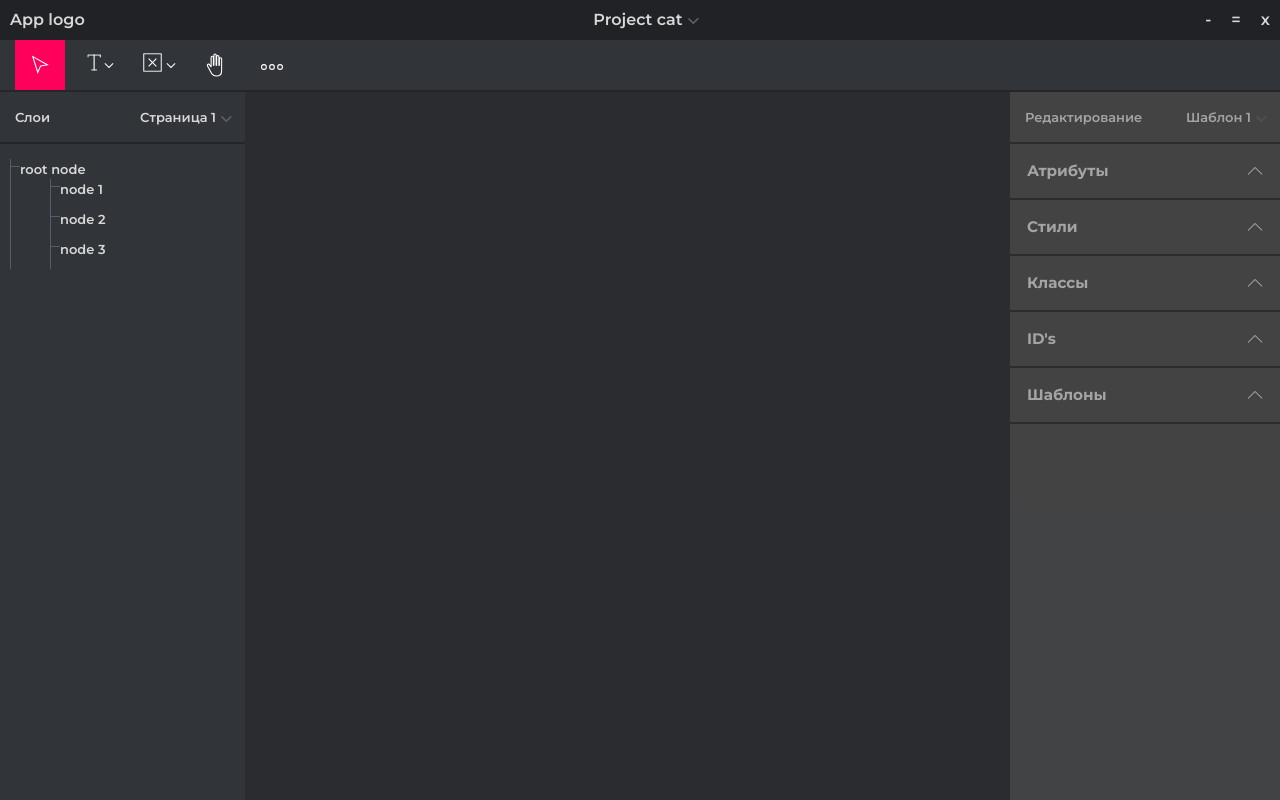
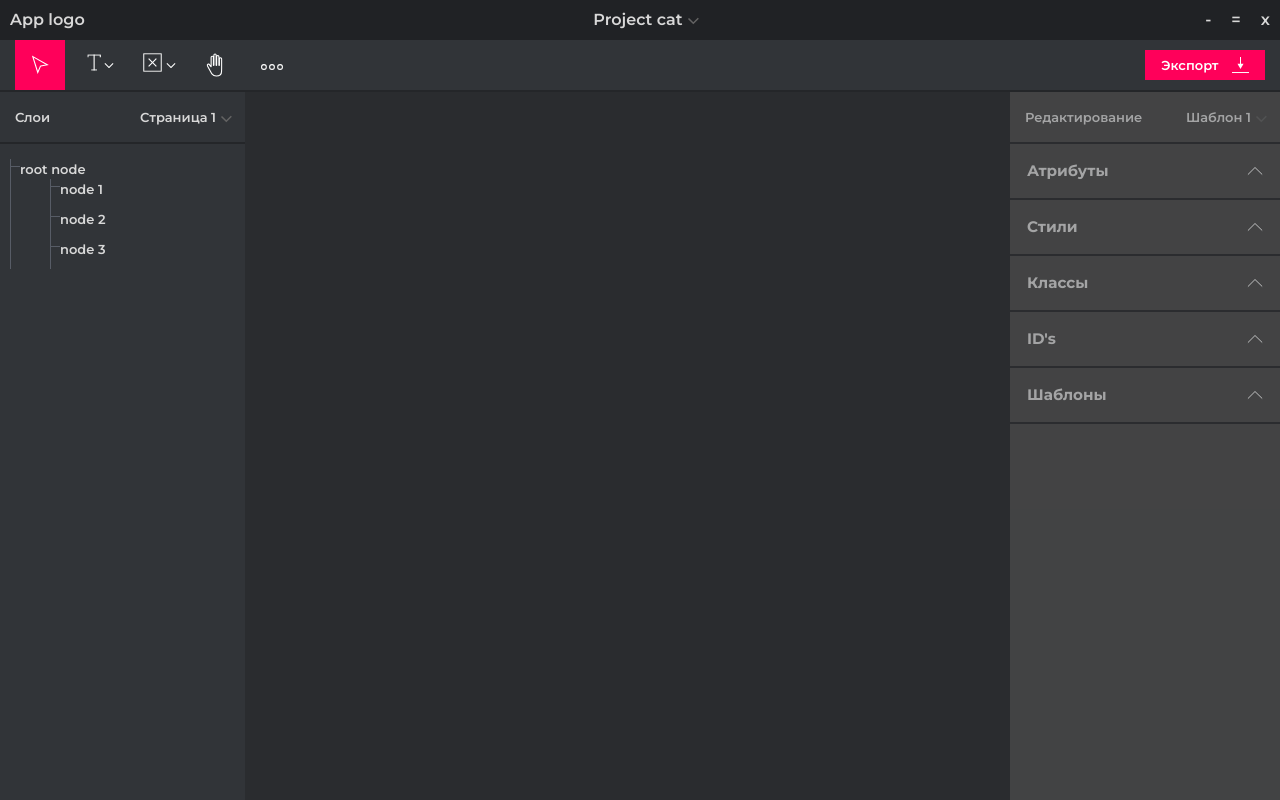
Before and after one commit to DSoftheM/constructor, a React (Create React App) app: page / in a window 1280 px wide. Built offline with nearby package versions, Linux system fonts and the light colour scheme.

Commit message:
добавлена кнопка

```diff
--- a/src/App.scss
+++ b/src/App.scss
@@ -6,7 +6,7 @@
 }
 
 .active {
-    background-color: #FF005A;
+	background-color: #ff005a;
 }
 
 // ============ dropdown ============
@@ -41,7 +41,7 @@
 		}
 
 		li:hover {
-            background-color: #FF005A;
+			background-color: #ff005a;
 		}
 	}
 
@@ -58,7 +58,7 @@
 	}
 
 	div {
-        color: #D8D8D8;
+		color: #d8d8d8;
 	}
 
 	a {
@@ -121,7 +121,7 @@
 		position: absolute;
 		transform: translate(-25%, 10%);
 
-        &>li:not(:last-child) {
+		& > li:not(:last-child) {
 			margin-bottom: 10px;
 		}
 
@@ -130,7 +130,7 @@
 		}
 
 		li:hover {
-            background-color: #FF005A;
+			background-color: #ff005a;
 		}
 	}
 
@@ -185,11 +185,15 @@ main {
 	background-color: #313438;
 	padding: 0px 15px;
 	border-bottom: 2px solid rgba(32, 34, 37, 0.75);
+	display: flex;
+	justify-content: space-between;
+	align-items: center;
 
 	// .tools__items
 	&__items {
 		display: flex;
 		gap: 8px;
+		width: 282px;
 	}
 
 	// .tools__item
@@ -225,7 +229,7 @@ main {
 	&__more {
 		width: 5px;
 		height: 5px;
-        border: 1px solid #FFFFFF;
+		border: 1px solid #ffffff;
 		border-radius: 50%;
 		position: relative;
 
@@ -236,7 +240,7 @@ main {
 			top: -1px;
 			width: 5px;
 			aspect-ratio: 1 / 1;
-            border: 1px solid #FFFFFF;
+			border: 1px solid #ffffff;
 			border-radius: 50%;
 		}
 
@@ -250,4 +254,30 @@ main {
 	}
 }
 
+.button-export {
+	display: flex;
+	width: 120px;
+	height: 30px;
+	align-items: center;
+	justify-content: center;
+	background-color: #ff005a;
+	font-family: "Montserrat";
+	font-style: normal;
+	font-weight: 600;
+	font-size: 13px;
+	line-height: 16px;
+	color: #ffffff;
+	border: none;
+}
+
+.button-export::after {
+	content: "";
+	width: 17px;
+	height: 17px;
+	margin-left: 11%;
+	background: url(export.svg) center/cover no-repeat;
+	position: relative;
+	cursor: pointer;
+}
+
 // ============ Test ============
--- a/src/components/Header/Tools/Tools.tsx
+++ b/src/components/Header/Tools/Tools.tsx
@@ -22,7 +22,8 @@ export default function Tools({ tools }: ToolsProps) {
 		<div className="tools">
 			<ul className="tools__items">
 				{tools.map(({ isOnce, id, imgPath, toolData, dropdownArrow }: ITool) => {
-                    if (isOnce) return (
+					if (isOnce)
+						return (
 							<OnceToolItem
 								handleClickOnSubmenu={handleClickOnSubmenu}
 								id={id}
@@ -38,15 +39,12 @@ export default function Tools({ tools }: ToolsProps) {
 							handleClickOnSubmenu={handleClickOnSubmenu}
 							id={id}
 						>
-                            <ImgDropdown
-                                titleImg={imgPath}
-                                toolData={toolData}
-                                dropdownArrow={dropdownArrow}
-                            />
+							<ImgDropdown titleImg={imgPath} toolData={toolData} dropdownArrow={dropdownArrow} />
 						</ToolItem>
 					);
 				})}
 			</ul>
+			<button className="button-export">Экспорт</button>
 		</div>
 	);
-};
+}
```
Also changed, not shown: src/export.svg (added). Lines whose indentation alone changed are shown as unchanged.
